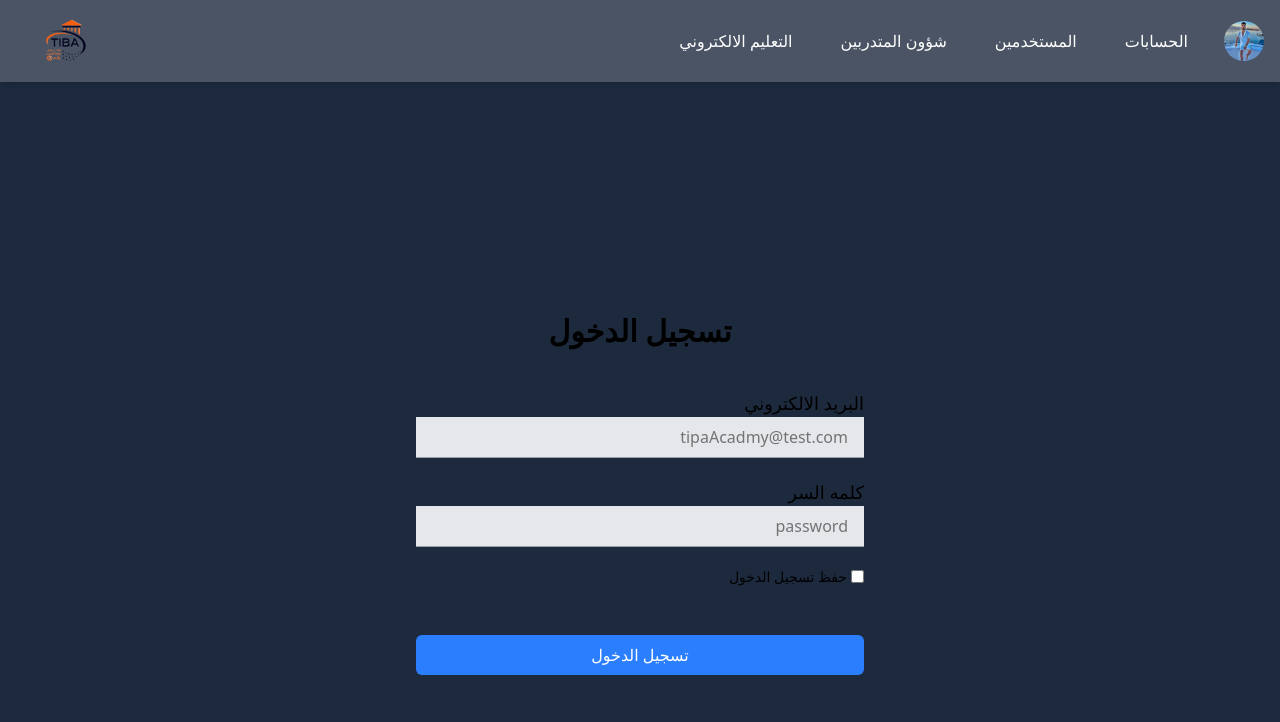
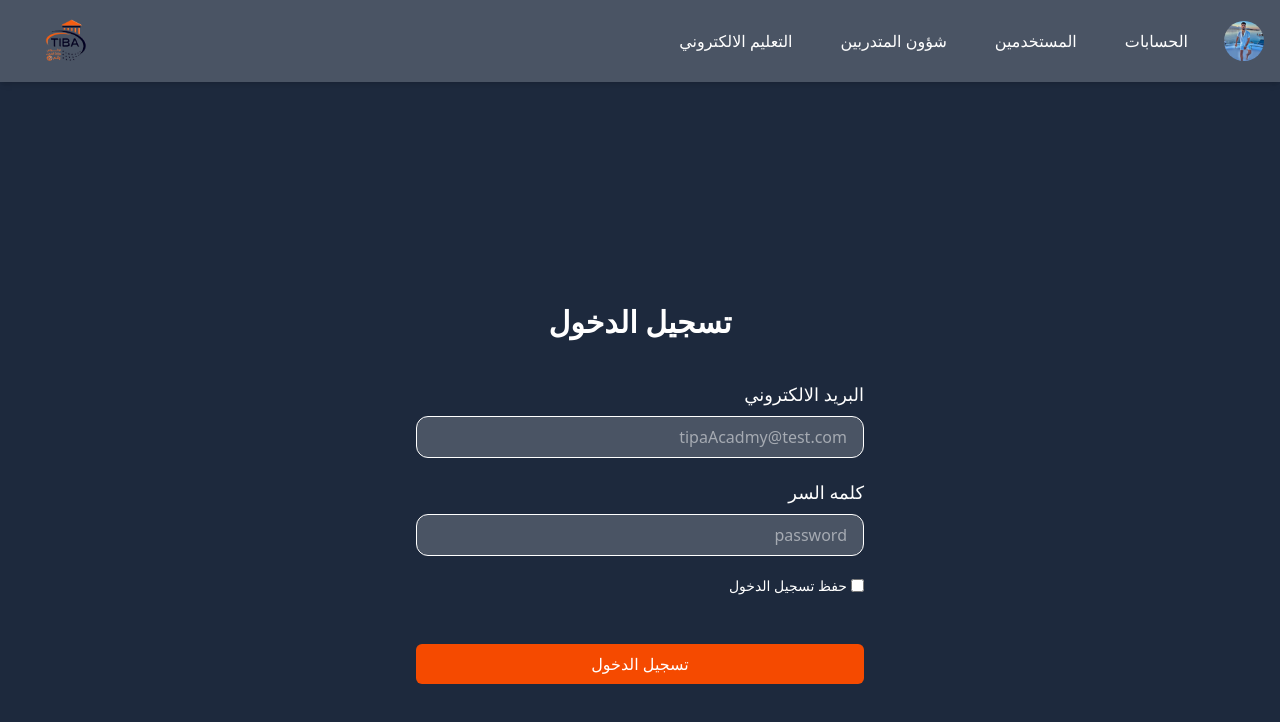
Before and after one commit to mohamedrafik-lgtm/ERP-system, a Next.js app: page /login in a window 1280 px wide. Shown: the top 722 px of the page. Built offline with nearby package versions, Linux system fonts and the light colour scheme.

Commit message:
katch value in login page

```diff
--- a/package.json
+++ b/package.json
@@ -11,12 +11,14 @@
   "dependencies": {
     "@headlessui/react": "^2.2.4",
     "@heroicons/react": "^2.2.0",
+    "@hookform/resolvers": "^5.1.1",
     "lucide-react": "^0.514.0",
     "next": "15.3.3",
     "react": "^19.0.0",
     "react-dom": "^19.0.0",
     "react-dropzone": "^14.3.8",
-    "react-hook-form": "^7.58.0"
+    "react-hook-form": "^7.58.0",
+    "yup": "^1.6.1"
   },
   "devDependencies": {
     "@eslint/eslintrc": "^3",
--- /dev/null
+++ b/src/Schema/lohin.ts
@@ -0,0 +1,17 @@
+import { yupResolver } from "@hookform/resolvers/yup"
+import * as yup from "yup"
+
+export const LoginSchema = yup
+  .object({
+    email: yup
+      .string()
+      .required("البريد الإلكتروني مطلوب")
+      .matches(
+        /^[a-zA-Z0-9._%+-]+@[a-zA-Z0-9.-]+\.[a-zA-Z]{2,}$/,
+      "هذه ليس بريد الكتروني"),
+    password: yup
+      .string()
+      .required("كلمة المرور مطلوبة")
+      .min(6, "كلمة المرور يجب أن تكون 6 أحرف على الأقل"),
+  })
+  .required()
--- a/src/app/Roles/page.tsx
+++ b/src/app/Roles/page.tsx
@@ -1,4 +1,5 @@
 import RolesPermissionsTable from "@/components/Roles/PowersTable";
+import RoleModel from "@/components/Roles/RoleModel";
 import Paginator from "@/components/ui/paginator";
 
 
@@ -11,7 +12,7 @@ import Paginator from "@/components/ui/paginator";
                 <p className="text-lg text-white">يمكنك التحكم في الصلاحيات و انشاء اي صلاحيه تريدها.</p>
           </div>
           <div>
-             <button className="text-white px-7 py-2 bg-orange-600 hover:bg-orange-700 rounded-xl">+ اضافه جديد </button>
+             <RoleModel/>
           </div>
           <div>
              <RolesPermissionsTable/>
--- a/src/app/login/page.tsx
+++ b/src/app/login/page.tsx
@@ -1,41 +1,61 @@
+"use client";
 import { Input } from "@/components/input";
-
+import { useForm, SubmitHandler } from "react-hook-form"
+import { yupResolver } from "@hookform/resolvers/yup"
+import { LoginSchema } from "@/Schema/lohin";
+import { FormEventHandler } from "react";
+type Inputs = {
+  email:string
+  password: string
+}
 const LoginPage = () => {
+ const {
+    register,
+    handleSubmit,
+    formState: { errors },
+  } = useForm({
+    resolver: yupResolver(LoginSchema),
+  })
+  const onSubmit: SubmitHandler<Inputs> = (data ) => {
+    console.log(data)
+  }
   return (
     <div className="flex justify-center items-center min-h-screen px-4">
-      <form className="w-full max-w-md flex flex-col items-center">
-        <h3 className="text-2xl md:text-3xl font-bold my-6 text-center mb-10">تسجيل الدخول</h3>
-        <div className="w-full space-y-12">
-          {/*
-          <div className="space-x-5">
-            <button type="button" className="px-4 py-1.5 border-[0.5px] rounded-md hover:bg-gray-200">موظف</button>
-            <button type="button" className="px-4 py-1.5 border-[0.5px] rounded-md hover:bg-gray-200">طالب</button>
-          </div>
-          */}
-
+      <form onSubmit={handleSubmit(onSubmit)} className="w-full max-w-md flex flex-col items-center">
+        <h3 className="text-3xl md:text-3xl text-white font-bold my-6 text-center mb-10">تسجيل الدخول</h3>
+        <div className="w-full text-white space-y-12">
          <div className="w-full space-y-5">
-           <div className="space-y-2 w-full">
+           <div className="flex flex-col space-y-2 w-full">
             <label htmlFor="email" className="text-lg">البريد الالكتروني</label>
             <Input
               type="text"
-              name="email"
+              {...register("email")}
               placeholder="tipaAcadmy@test.com"
               id="email"
-              className="w-full bg-gray-200 border-b-gray-400 border-x-0 border-t-0 rounded-0 "
+              className="w-full bg-white/20 text-white rounded-xl "
               required
             />
+            {
+              errors.email?.message ? <p className="text-red-500">{errors.email?.message}</p>
+              : null
+            }
           </div>
 
-          <div className="space-y-2 w-full">
+          <div className="flex flex-col space-y-2 w-full">
             <label htmlFor="password" className="text-lg">كلمه السر</label>
             <Input
               type="password"
+              {...register("password")}
               name="password"
               placeholder="password"
               id="password"
-              className="w-full bg-gray-200 border-b-gray-400 border-x-0 border-t-0 rounded-0 "
+              className="w-full bg-white/20 text-white rounded-xl "
               required
             />
+            {
+              errors.password?.message ? <p className="text-red-500">{errors.password?.message}</p>
+              : null
+            }
           </div>
           <div className="flex items-center space-x-1">
             <input type="checkbox" id="pass"/>
@@ -43,7 +63,7 @@ const LoginPage = () => {
           </div>
          </div>
 
-          <button className="w-full py-2 rounded-md text-white bg-blue-500 hover:bg-blue-600 transition">
+          <button type="submit" className="w-full py-2 rounded-md text-white bg-orange-600 hover:bg-orange-700 transition">
             تسجيل الدخول
           </button>
         </div>
--- /dev/null
+++ b/src/components/Roles/RoleModel.tsx
@@ -0,0 +1,61 @@
+"use client";
+import { Button, Dialog, DialogPanel, DialogTitle } from '@headlessui/react'
+import { useState } from 'react'
+import { Input } from '../input';
+
+export default function RoleModel() {
+  let [isOpen, setIsOpen] = useState(false)
+
+  function open() {
+    setIsOpen(true)
+  }
+
+  function close() {
+    setIsOpen(false)
+  }
+
+  return (
+    <>
+      <Button
+        onClick={open}
+        className="text-white px-7 py-2 bg-orange-600 hover:bg-orange-700 rounded-xl focus:not-data-focus:outline-none data-focus:outline data-focus:outline-white"
+      >
+        + اضافه جديد
+     </Button>
+
+      <Dialog open={isOpen} as="form" className="relative z-10 focus:outline-none" onClose={close} __demoMode>
+        <div className="fixed inset-0 z-10 w-screen overflow-y-auto">
+          <div className="flex min-h-full items-center justify-center p-4">
+            <DialogPanel
+              transition
+              className="w-full max-w-md space-y-7 rounded-xl bg-white/5 p-6 backdrop-blur-2xl duration-300 ease-out data-closed:transform-[scale(95%)] data-closed:opacity-0"
+            >
+              <DialogTitle as="h3" className="text-3xl font-medium text-white">
+                  اضافه صلاحيه جديده
+              </DialogTitle>
+              <div className='flex flex-col space-y-3'>
+                 <label htmlFor="RoleNameId" className='text-white text-xl'>الاسم</label>
+                 <Input type="text"  name='RoleName' id='RoleNameId' placeholder='اكتب اسم الصلاحيه التي تريج انشائها'
+                 className='text-white w-full rounded-lg border-0 bg-white/20'/>
+              </div>
+              <div className="mt-4 space-x-5">
+                <Button
+                  className="inline-flex items-center gap-2 rounded-md bg-red-500 px-3 py-1.5 text-sm/6 font-semibold text-white shadow-inner shadow-white/10 focus:not-data-focus:outline-none data-focus:outline data-focus:outline-white data-hover:bg-red-600 data-open:bg-red-700"
+                  onClick={close}
+                >
+                  اغلاق
+                </Button>
+                <Button
+                  className="inline-flex items-center gap-2 rounded-md bg-white/20 px-3 py-1.5 text-sm/6 font-semibold text-white shadow-inner shadow-white/10 focus:not-data-focus:outline-none data-focus:outline data-focus:outline-white data-hover:bg-green-500 data-open:bg-white/40"
+                  onClick={close}
+                >
+                  حفظ
+                </Button>
+              </div>
+            </DialogPanel>
+          </div>
+        </div>
+      </Dialog>
+    </>
+  )
+}
--- a/src/components/input.tsx
+++ b/src/components/input.tsx
@@ -2,19 +2,17 @@ import React from "react";
 
 interface IProps extends React.InputHTMLAttributes<HTMLInputElement> {
   type: string;
-  name?: string;
   className?: string;
   placeholder?: string;
   id?: string;
 }
 
 export const Input = React.forwardRef<HTMLInputElement, IProps>(
-  ({ type, name, className = "", placeholder = "", id, ...rest }, ref) => {
+  ({ type, className = "", placeholder = "", id, ...rest }, ref) => {
     return (
       <input
         ref={ref}
         type={type}
-        name={name}
         id={id}
         placeholder={placeholder}
         className={`px-4 py-2 border outline-none ${className}`}
```
Also changed, not shown: 2 other files (tests, documents, lock files or other folders).
